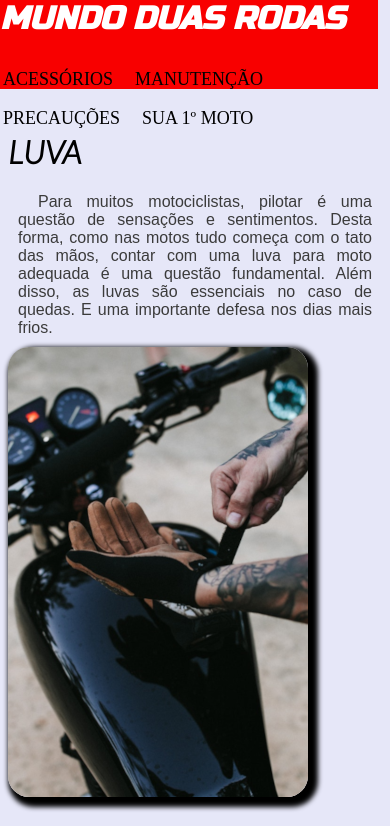
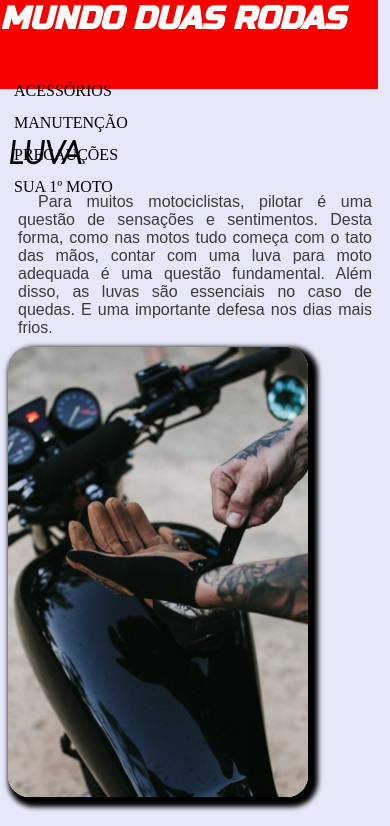
Before and after one commit to Rafael862/primeirosite, a plain HTML site: page html/acessorios.html in a window 390 px wide. Shown: the top 826 px of the page. Drawn offline with Linux system fonts and the light colour scheme; a web font is replaced by a local one.

Commit message:
estruturação do html, reformulação das tags e sem a estilização e sem a responsividade. foi alterado parte semântica do html.

```diff
--- a/html/acessorios.html
+++ b/html/acessorios.html
@@ -8,6 +8,7 @@
     <link rel="stylesheet" href="../css/acessorios.css">
 </head>
 <body>
+    <header>
         <div id="divtopo">
 
             <div id="divindex">
@@ -16,38 +17,34 @@
             <nav id="menu"> <!--a tag NAV é a navegação do site-->
                 <h1 id="menuprincipal">Menu Principal</h1> <!--para mecanismos de buscas-->
                 <ul type="disc">
-            <li id="primeiro"><a href="acessorios.html" style="text-decoration: none;">Acessórios</a></li>
-            <li id="primeiro"><a href="manutencao.html"style="text-decoration: none;">Manutenção</a></li>
+                <li class="links-pagina"><a href="acessorios.html" >Acessórios</a></li>
+                <li class="links-pagina"><a href="manutencao.html">Manutenção</a></li>
 
-            <li id="primeiro"><a href="precaucoes.html"style="text-decoration: none;">Precauções</a></li>
-            <li id="primeiro"><a href="primeira-moto.html"style="text-decoration: none;">Sua 1º Moto</a></li>
+                <li class="links-pagina"><a href="precaucoes.html">Precauções</a></li>
+                <li class="links-pagina"><a href="primeira-moto.html">Sua 1º Moto</a></li>
 
                 </ul>
             </nav>
 
         </div>
+    </header>
 
+    <main>
         <h1>LUVA</h1>
         <p>Para muitos motociclistas, pilotar é uma questão de sensações e sentimentos. Desta forma, como nas motos tudo começa com o tato das mãos, contar com uma luva para moto adequada é uma questão fundamental. Além disso, as luvas são essenciais no caso de quedas. E uma importante defesa nos dias mais frios.</p>
-
         <img class="imagem" src="../midia/luva2.png" alt="">
         <br>
         <br>
-
         <p>Felizmente, no mercado existem muitas opções para escolher. Algumas são mais focadas para uso dentro da cidade, outras para quem anda em rodovias e também para estradas de terra. Também existem modelos para inverno e verão. E claro, elas podem ser elaboradas com diferentes tipos de materiais.</p>
-
         <h1>Macacão / Jaqueta</h1>
         <p>A jaqueta ou macacão é um dos itens de segurança mais importantes para o motociclista. Sua principal função é proteger o tronco e braços do impacto e da abrasão do piso em caso de queda, evitando que a pele seja esfolada pelo asfalto.</p>
-
         <img id="R1" class="imagem" src="../midia/macacao.jpg" alt="">
         <br>
         <br>
 
-
         <p>Existem no mercado vários tipos de jaquetas especiais para motociclistas. As mais utilizadas são as de couro, que protegem bem do frio, vento e abrasão do asfalto, têm longa vida útil e preço razoável. São maleáveis, mas não impermeáveis, e esquentam bastante. Porém, as mais sofisticadas e caras são as italianas, feitas em cordura (material bastante resistente) e dotadas de membrana impermeável e proteções, além de permitirem a transpiração (ao contrário de alguns abrigos impermeáveis que deixam o motociclista encharcado de suor). Modelos nacionais de jaquetas começam a surgir gradativamente no mercado.</p>
         <p>Uma boa jaqueta, de cordura ou couro, tem de ter uma “armadura” no mínimo nos cotovelos e ombros e idealmente nas costas também.</p>
         <p>Normalmente estas peças de “armadura” são colocadas em bolsos internos e fixadas com velcro para que possam ser retiradas para limpeza da jaqueta. Estas peças, principalmente as que recebem o selo de aprovação CE da União Européia, são bastante eficientes na absorção de impactos. Se o motociclista cair, é muito provável que baterá os cotovelos no chão. Se ainda rolar, irá bater bem mais partes do corpo. Daí a importância dessas proteções.</p>
-
 
         <h1>CAPACETES</h1>
         <p>O capacete é um ítem fundamental para a segurança do motociclista. Cada capacete possui um nível de proteção e conforto.
@@ -56,13 +53,9 @@
         <div class="capacetes">
             <img src="../midia/capa4.png" alt="">
         </div>
-
-
         <div class="capacetes">
             <img src="../midia/capa5.png" alt="">
         </div>
-
-
         <div class="capacetes">
             <img src="../midia/capa21.png" alt="">
         </div>
@@ -80,3 +73,6 @@
 
         <h3>O sistema de retenção ou tira de ajuste no pescoço</h3>
         <p>Este é o mecanismo que mantém o capacete na cabeça numa colisão. Uma tira é conectada a cada lado do casco. Tiras para o queixo e pescoço, especificamente desenhadas para manter o capacete no lugar durante o impacto, precisam ser usadas corretamente para que o capacete funcione conforme foi projetado</p>
+    </main>
+
+    <footer></footer>
```
Also changed, not shown: html/manutencao.html (+11 -4 lines), html/precaucoes.html (+11 -4 lines), html/primeira-moto.html (+11 -4 lines), index.html (+1 -0 lines). Lines whose indentation alone changed are shown as unchanged.
